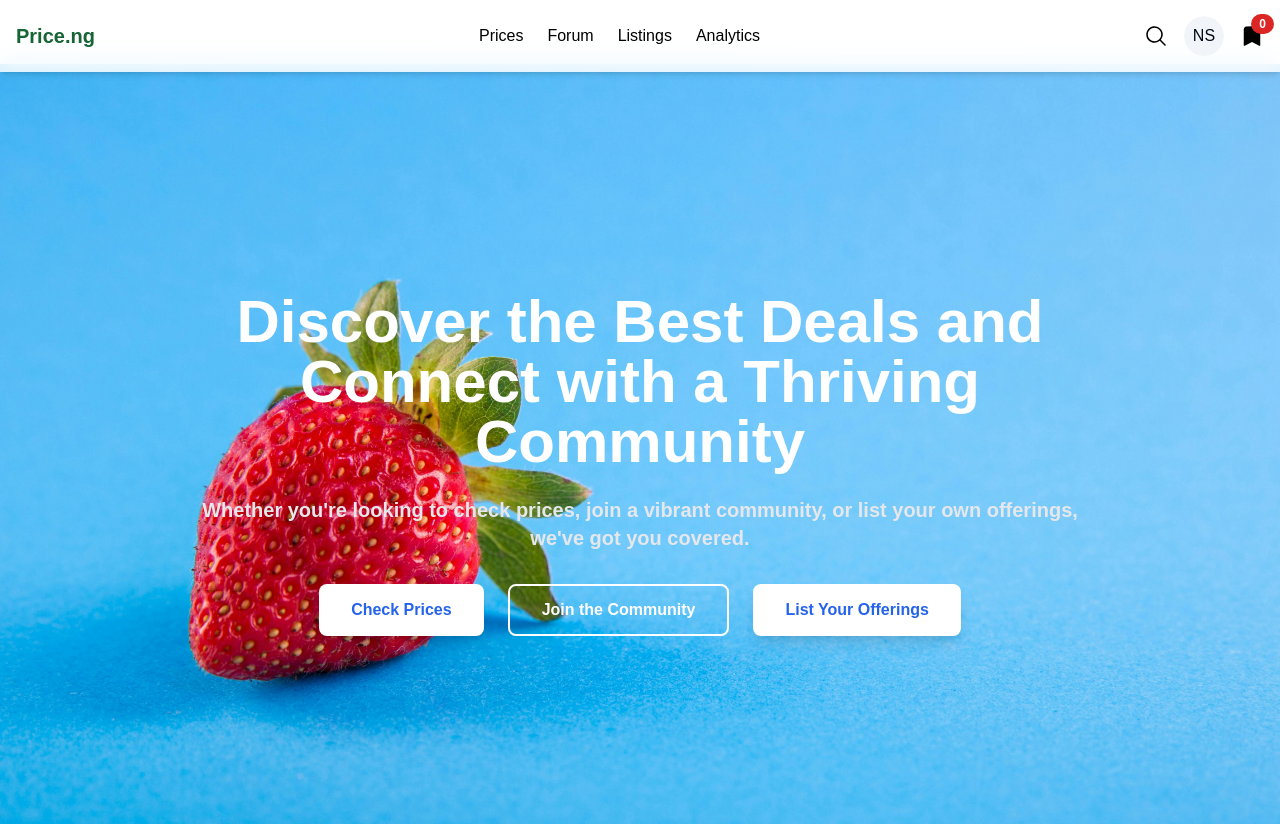
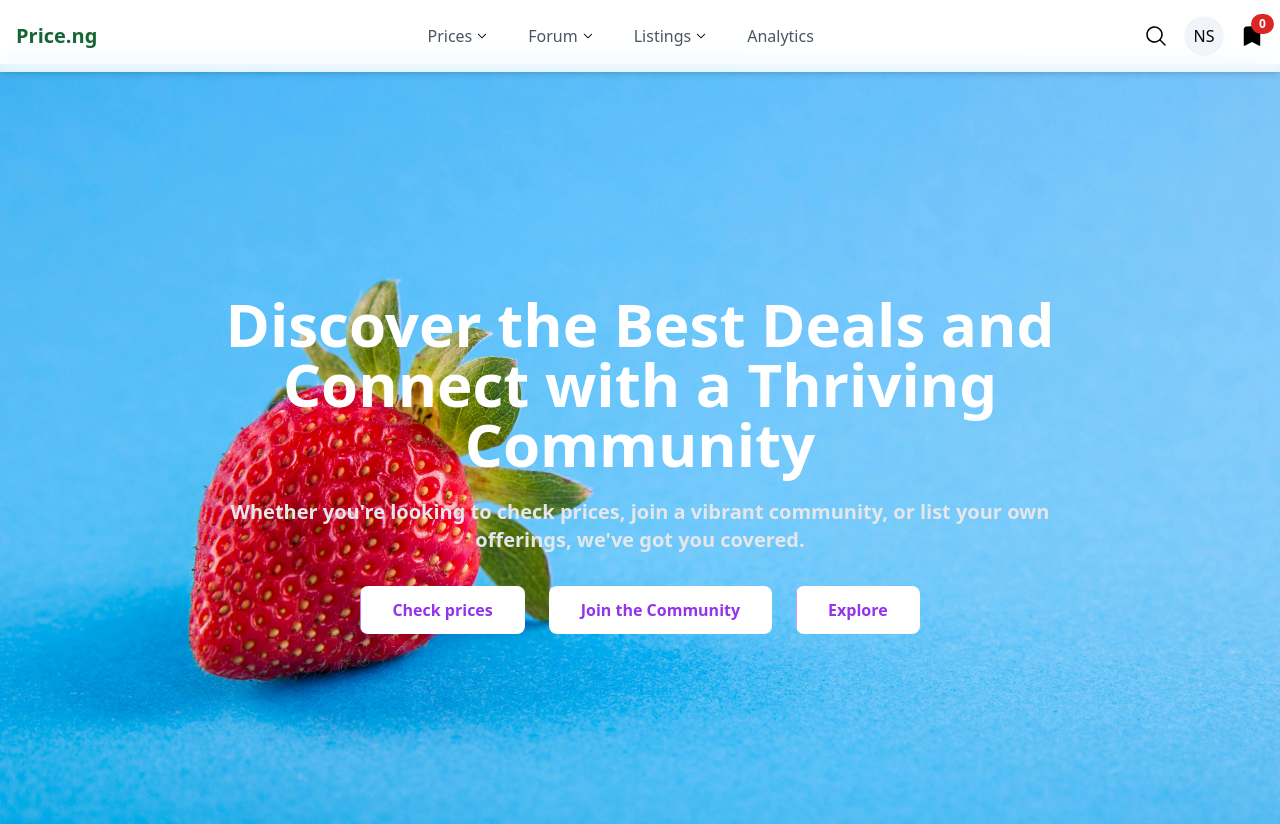
Before and after one commit to DivineAde/Price-Nigeria, a Next.js app: page / in a window 1280 px wide. Shown: the top 824 px of the page. Built offline with nearby package versions, Linux system fonts and the light colour scheme.

Commit message:
font and modals

```diff
--- a/app/layout.js
+++ b/app/layout.js
@@ -1,16 +1,11 @@
-import { Geist, Geist_Mono } from "next/font/google";
+import { Inter } from "next/font/google";
 import "./globals.css";
 import { CartProvider } from "@/context/CartContext";
 import Navbar from "@/components/Navbar";
 import Footer from "@/components/Footer";
 
-const geistSans = Geist({
-  variable: "--font-geist-sans",
-  subsets: ["latin"],
-});
-
-const geistMono = Geist_Mono({
-  variable: "--font-geist-mono",
+const inter = Inter({
+  variable: "--font-inter",
   subsets: ["latin"],
 });
 
@@ -22,9 +17,7 @@ export const metadata = {
 export default function RootLayout({ children }) {
   return (
     <html lang="en">
-      <body
-        className={`${geistSans.variable} ${geistMono.variable} antialiased`}
-      >
+      <body className={`${inter.variable} font-sans antialiased`}>
         <CartProvider>
           <Navbar />
             {children}
--- a/components/Collections.jsx
+++ b/components/Collections.jsx
@@ -410,8 +410,12 @@ const FoodCollection = () => {
 
   return (
     <div className="container mx-auto px-4 py-8">
+      <h1 className="text-4xl md:text-5xl font-bold text-center bg-gradient-to-r from-pink-500 to-green-400 bg-clip-text text-transparent uppercase tracking-wider">
+        Trending Products
+      </h1>
+
       {/* Sort By Feature */}
-      <div className="mb-8 focus:ring-opacity-0">
+      <div className="my-8 focus:ring-opacity-0">
         <label htmlFor="sort" className="mr-2 text-gray-700">
           Sort By:
         </label>
--- a/components/Footer.jsx
+++ b/components/Footer.jsx
@@ -2,13 +2,13 @@ import Link from 'next/link';
 
 const Footer = () => {
   return (
-    <footer className="bg-gray-900 text-white py-12 mt-20">
+    <footer className="bg-green-800 text-white py-12 mt-20">
       <div className="container mx-auto px-6 lg:px-8">
         <div className="grid grid-cols-1 md:grid-cols-4 gap-8">
           {/* Column 1: About */}
           <div>
             <h3 className="text-lg font-semibold mb-4">About price.ng</h3>
-            <p className="text-sm text-gray-400">
+            <p className="text-sm text-slate-300">
               price.ng is your trusted platform for comparing prices and finding the best deals on products and services in Nigeria.
             </p>
           </div>
@@ -90,7 +90,7 @@ const Footer = () => {
         </div>
 
         {/* Bottom Section: Copyright and Social Media */}
-        <div className="border-t border-gray-800 mt-8 pt-8 flex flex-col md:flex-row justify-between items-center">
+        <div className="border-t border-white mt-8 pt-8 flex flex-col md:flex-row justify-between items-center">
           <p className="text-sm text-gray-400">
             &copy; {new Date().getFullYear()} price.ng. All rights reserved.
           </p>
--- a/components/Hero.jsx
+++ b/components/Hero.jsx
@@ -60,24 +60,22 @@ const HeroSection = () => {
 
           {/* Interactive Buttons */}
           <div className="flex flex-col sm:flex-row justify-center space-y-4 sm:space-y-0 sm:space-x-6">
-            <Link
-              href="#"
-              className="bg-white flex items-center justify-center text-blue-600 font-semibold py-3 px-8 rounded-lg shadow-lg hover:bg-gray-100 hover:scale-105 transition-all duration-300 animate-fade-in-up delay-400"
-            >
-              Check Prices
-            </Link>
-            <Link
-              href="#"
-              className="bg-transparent border-2 border-white text-white font-semibold py-3 px-8 rounded-lg hover:bg-white hover:text-blue-600 hover:scale-105 transition-all duration-300 animate-fade-in-up delay-600"
-            >
-              Join the Community
-            </Link>
-            <Link
-              href="#"
-              className="bg-white flex items-center justify-center text-blue-600 font-semibold py-3 px-8 rounded-lg shadow-lg hover:bg-gray-100 hover:scale-105 transition-all duration-300 animate-fade-in-up delay-800"
-            >
-              List Your Offerings
-            </Link>
+            <button className="relative px-8 py-3 bg-white text-purple-600 font-semibold rounded-lg overflow-hidden transition-all duration-500 hover:text-white hover:bg-transparent hover:ring-2 hover:ring-white hover:ring-offset-2">
+              <span className="relative z-10">Check prices</span>
+              <span className="absolute inset-0 bg-purple-600 transform -translate-x-full group-hover:translate-x-0 transition-transform duration-500"></span>
+            </button>
+
+
+
+            <button className="relative px-8 py-3 bg-white text-purple-600 font-semibold rounded-lg overflow-hidden transition-all duration-500 hover:text-white hover:bg-transparent hover:ring-2 hover:ring-white hover:ring-offset-2">
+              <span className="relative z-10">Join the Community</span>
+              <span className="absolute inset-0 bg-purple-600 transform -translate-x-full group-hover:translate-x-0 transition-transform duration-500"></span>
+            </button>
+
+            <button className="relative px-8 py-3 bg-white text-purple-600 font-semibold rounded-lg overflow-hidden transition-all duration-500 hover:text-white hover:bg-transparent hover:ring-2 hover:ring-white hover:ring-offset-2">
+              <span className="relative z-10">Explore</span>
+              <span className="absolute inset-0 bg-purple-600 transform -translate-x-full group-hover:translate-x-0 transition-transform duration-500"></span>
+            </button>
           </div>
         </div>
       </div>
--- a/components/Navbar.jsx
+++ b/components/Navbar.jsx
@@ -1,4 +1,4 @@
-"use client";
+"use client"
 
 import React, { useState, useRef, useEffect } from "react";
 import { useCart } from "@/context/CartContext";
@@ -63,12 +63,15 @@ const Navbar = () => {
     analytics: ["Market Trends", "Sales Analytics", "User Insights"],
   };
 
+  // Define which items should show the ChevronDownIcon
+  const showChevronItems = ["prices", "forum", "listings"]; // Add items that should show the chevron
+
   const SearchModal = ({ onClose }) => {
     return (
       <div className="fixed inset-0 bg-black bg-opacity-50 flex items-center justify-center z-50">
-        <div className="bg-white p-8 rounded-xl shadow-2xl w-full max-w-lg transform transition-all duration-300 ease-in-out">
+        <div className="bg-white p-6 rounded-xl shadow-2xl w-full max-w-lg transform transition-all duration-300 ease-in-out">
           <div className="flex items-center justify-between mb-6">
-            <h2 className="text-2xl font-semibold text-gray-800">Search</h2>
+            <h2 className="text-xl font-semibold text-gray-800">Search</h2>
             <button
               onClick={onClose}
               className="p-2 rounded-full hover:bg-gray-100 transition-colors duration-200"
@@ -93,7 +96,6 @@ const Navbar = () => {
             </div>
             <MagnifyingGlassIcon className="absolute left-4 top-1/2 transform -translate-y-1/2 size-5 text-gray-400" />
           </div>
-
         </div>
       </div>
     );
@@ -118,14 +120,24 @@ const Navbar = () => {
                   onMouseEnter={() => handleMouseEnter(item)}
                   onMouseLeave={handleMouseLeave}
                 >
+                  <div className="flex items-center space-x-1 p-2 hover:bg-gray-100 transition-colors duration-200 rounded-md">
                     <a
                       href={`/dashboard/${item}`}
-                    className="text-black hover:text-gray-600"
+                      className="text-gray-600 hover:text-gray-800"
                     >
                       {item.charAt(0).toUpperCase() + item.slice(1)}
                     </a>
+                    {/* Conditionally render ChevronDownIcon */}
+                    {showChevronItems.includes(item) && (
+                      <ChevronDownIcon
+                        className={`size-3 text-black transition-transform duration-200 ${
+                          hoveredItem === item ? "rotate-180" : "rotate-0"
+                        }`}
+                      />
+                    )}
+                  </div>
                   {hoveredItem === item && (
-                    <div className="absolute top-full left-0 mt-2 w-48 bg-white rounded-md shadow-lg transition-opacity duration-300 ease-in-out">
+                    <div className="absolute top-full left-0 mt-2 w-52 bg-white rounded-md shadow-lg transition-opacity duration-300 ease-in-out">
                       {dropdownContent[item].map((subItem) => (
                         <a
                           key={subItem}
@@ -153,9 +165,7 @@ const Navbar = () => {
               </div>
               <Avatar>
                 <AvatarImage src="" alt="@shadcn" />
-                <AvatarFallback>
-                  NS
-                </AvatarFallback>
+                <AvatarFallback>NS</AvatarFallback>
               </Avatar>
               <Link href={"/bookmark"} className="relative">
                 <BookmarkIcon className="size-6 text-black hover:text-gray-600 cursor-pointer" />
```
Lines whose indentation alone changed are shown as unchanged.
